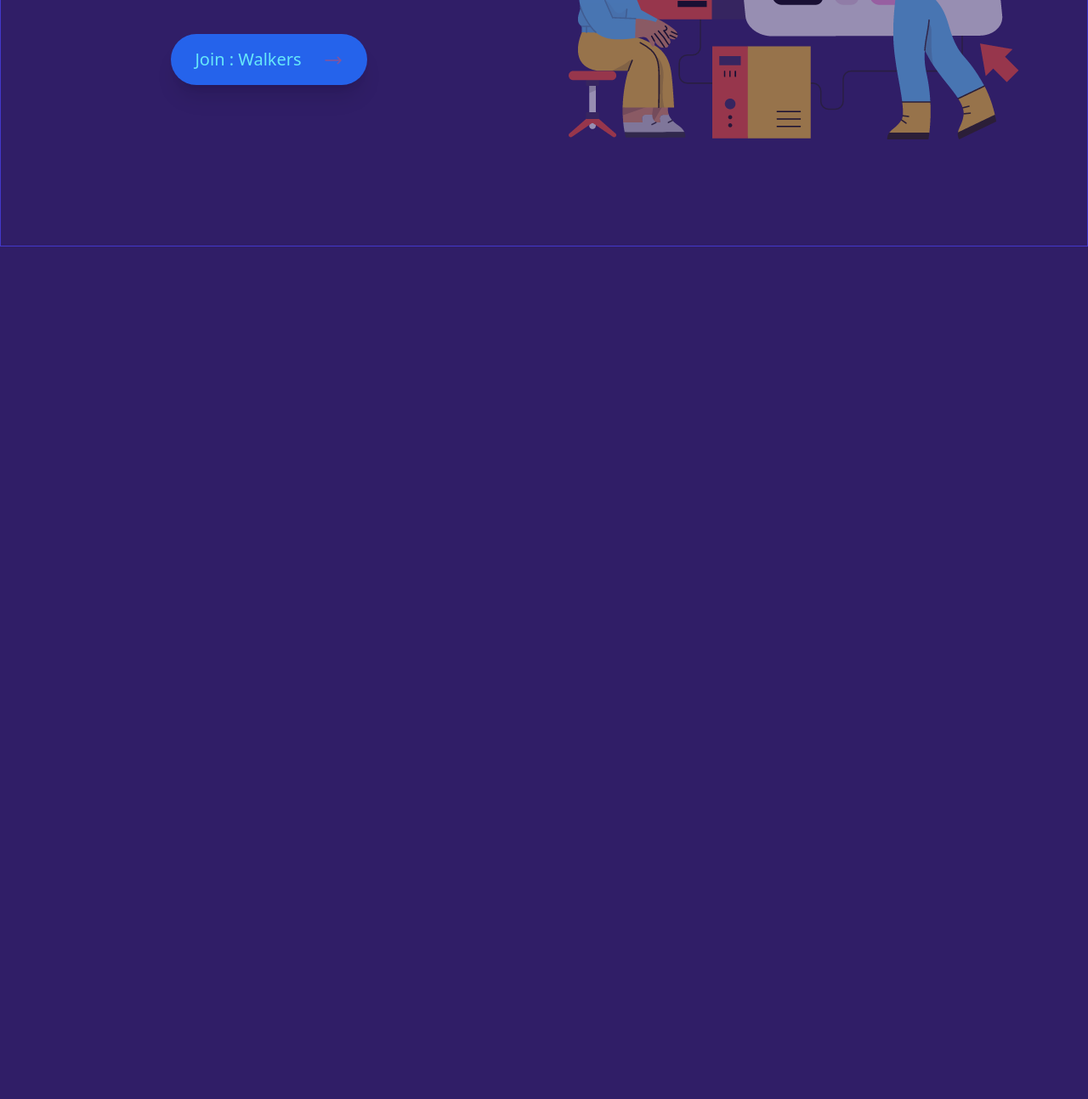
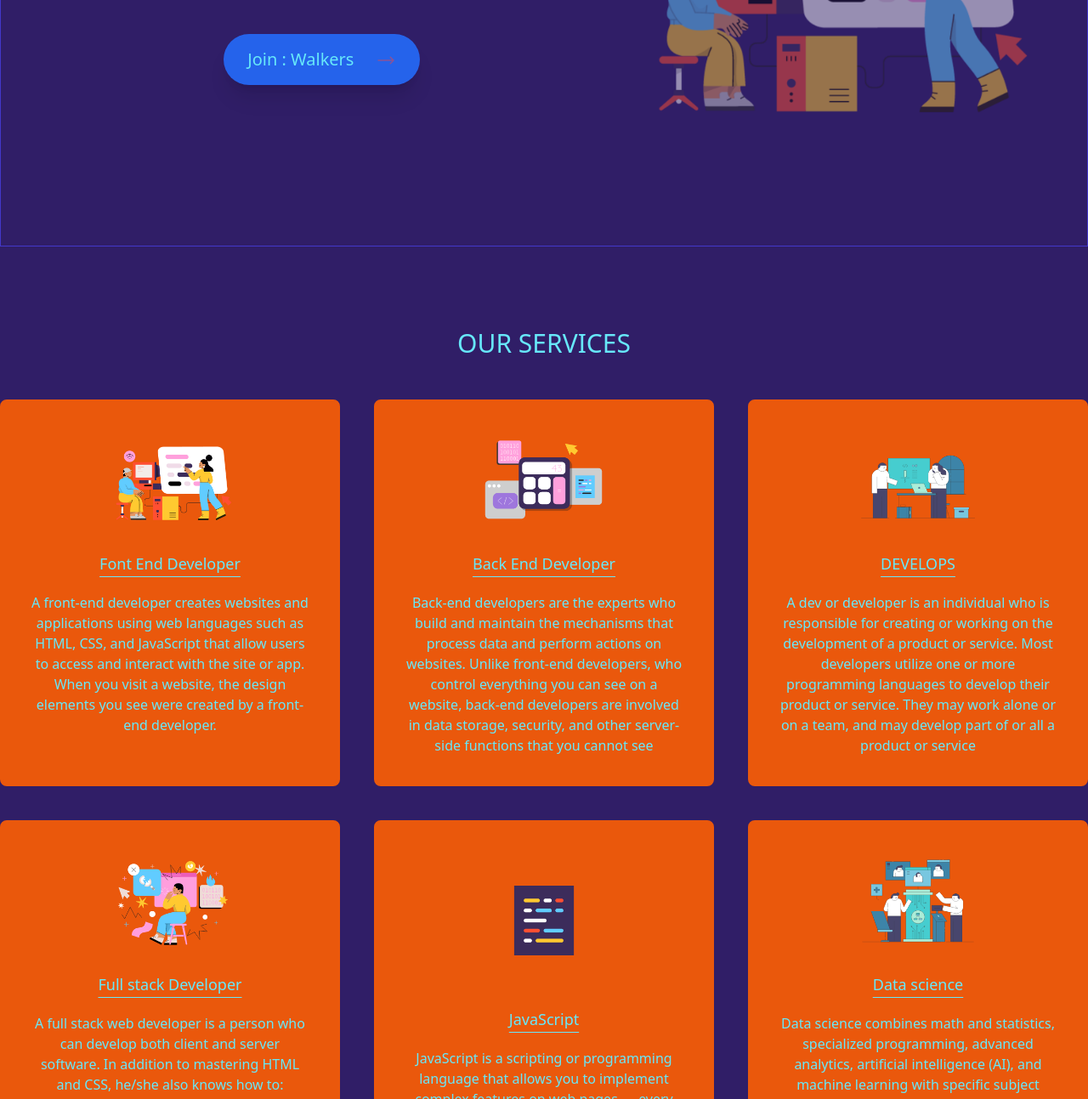
Before and after one commit to lejon369/Tailwind_project1-main, a website built with Vite: page index.html in a window 1280 px wide. Shown: the part 426-1719 px from the top of the page at 85% size. Before the commit the page ends 800 px from the top, so only its background shows below. Built offline with nearby package versions, Linux system fonts and the light colour scheme.

Commit message:
some changes

```diff
--- a/index.html
+++ b/index.html
@@ -1,23 +1,33 @@
 <!DOCTYPE html>
 <html lang="en">
   <head>
-    <meta charset="UTF-8">
-    <meta name="viewport" content="width=device-width, initial-scale=1.0">
+    <meta charset="UTF-8" />
+    <meta name="viewport" content="width=device-width, initial-scale=1.0" />
     <title>learnng tailwin css</title>
 
     <!-- css file -->
-    <link rel="stylesheet" href="css/style.css">
+    <link rel="stylesheet" href="css/style.css" />
   </head>
+
   <body class="bg-[#301E67] text-cyan-300">
-    <nav  class="text-cyan-300 bg-[#301E67] shadow-2xl">
+    <nav class="text-cyan-300 bg-[#301E67] shadow-2xl sticky top-0 z-10">
       <div class="container mx-auto">
         <div class="sm:flex justify-between py-5 items-center">
           <div class="logo text-center mb-3 sm:mb-0">
-                    <a class="text-xl sm:text-3xl" href="#"> <span class="text-orange-600 text-bold">Wa</span>lk<span class="text-orange-600">er</span></a>
+            <a class="text-xl sm:text-3xl" href="#">
+              <span class="text-orange-600 text-bold">Wa</span>lk<span
+                class="text-orange-600"
+                >er</span
+              ></a
+            >
           </div>
 
           <ul class="sm:flex text-xl text-center border-t sm:border-none">
-                    <li class="mt-3 sm:mt-0"><a href="#" class="p-3 text-orange-600 hover:text-orange-700">Home</a></li>
+            <li class="mt-3 sm:mt-0">
+              <a href="#" class="p-3 text-orange-600 hover:text-orange-700"
+                >Home</a
+              >
+            </li>
             <li><a href="#" class="p-3 hover:text-orange-700">Products</a></li>
             <li><a href="#" class="p-3 hover:text-orange-700">Blog</a></li>
             <li><a href="#" class="p-3 hover:text-orange-700">Portfolio</a></li>
@@ -28,18 +38,128 @@
     </nav>
 
     <header>
-        <div class="container mx-auto sm:flex border border-t-0 border-indigo-700 justify-around items-center text-center h-[80vh] px-10 pt-10">
+      <div
+        class="container mx-auto sm:flex border border-t-0 border-indigo-700 justify-around items-center text-center h-[80vh] px-10 pt-10"
+      >
         <div>
-                <h1 class="text-2xl sm:text-5xl md-5 sm:mb-16">Smart Coders: Learining <br> Programing</h1>
-                <button class="bg-blue-600 hover:bg-blue-800 px-7 py-4 rounded-full text-xl shadow-xl">Join : Walkers <svg xmlns="http://www.w3.org/2000/svg" fill="none" viewBox="0 0 24 24" stroke-width="1.5" stroke="currentColor" class="w-6 h-6 inline-block text-red-500 ml-5 animate-pulse">
-                    <path stroke-linecap="round" stroke-linejoin="round" d="M17.25 8.25L21 12m0 0l-3.75 3.75M21 12H3" /></svg>
+          <h1 class="text-2xl sm:text-5xl md-5 sm:mb-16">
+            Smart Coders: Learining Programing
+          </h1>
+          <button
+            class="bg-blue-600 hover:bg-blue-800 px-7 py-4 rounded-full text-xl shadow-xl"
+          >
+            Join : Walkers
+            <svg
+              xmlns="http://www.w3.org/2000/svg"
+              fill="none"
+              viewBox="0 0 24 24"
+              stroke-width="1.5"
+              stroke="currentColor"
+              class="w-6 h-6 inline-block text-red-500 ml-5 animate-pulse"
+            >
+              <path
+                stroke-linecap="round"
+                stroke-linejoin="round"
+                d="M17.25 8.25L21 12m0 0l-3.75 3.75M21 12H3"
+              />
+            </svg>
           </button>
         </div>
 
         <div>
-                <img class="animate-pulse" src="img/had.png" alt="tecnoligy">
+          <img class="animate-pulse" src="img/had.png" alt="tecnoligy" />
         </div>
       </div>
     </header>
+
+    <main class="container mx-auto">
+      <section class="mt-24 my-24">
+        <h2 class="text-3xl text-center mb-12">OUR SERVICES</h2>
+        <div class="grid md:grid-cols-2 lg:grid-cols-3 gap-10">
+          <div class="bg-orange-600 p-8 rounded-lg text-center border-4 border-orange-600 hover:border-cyan-300 cursor-pointer">
+             <img
+              class="w-1/2 mx-auto"
+              src="img/s1.png"
+              alt="fontend_developer"
+                 />
+                 <h4 class="text-lg underline my-5 underline-offset-8">
+              Font End Developer
+                 </h4>
+             <p>
+              A front-end developer creates websites and applications using web
+              languages such as HTML, CSS, and JavaScript that allow users to
+              access and interact with the site or app. When you visit a
+              website, the design elements you see were created by a front-end
+              developer.
+            </p>
+          </div>
+          <div class="bg-orange-600 p-8 rounded-lg text-center border-4 border-orange-600 hover:border-cyan-300 cursor-pointer">
+            <img
+             class="w-1/2 mx-auto"
+             src="img/s3.png"
+             alt="fontend_developer"
+                />
+                <h4 class="text-lg underline my-5 underline-offset-8">
+             Back End Developer
+                </h4>
+            <p>
+                Back-end developers are the experts who build and maintain the mechanisms that process data and perform actions on websites. Unlike front-end developers, who control everything you can see on a website, back-end developers are involved in data storage, security, and other server-side functions that you cannot see
+           </p>
+         </div>
+         <div class="bg-orange-600 p-8 rounded-lg text-center border-4 border-orange-600 hover:border-cyan-300 cursor-pointer">
+            <img
+             class="w-1/2 mx-auto"
+             src="img/s4.png"
+             alt="fontend_developer"
+                />
+                <h4 class="text-lg underline my-5 underline-offset-8">
+             DEVELOPS
+                </h4>
+            <p>
+                A dev or developer is an individual who is responsible for creating or working on the development of a product or service. Most developers utilize one or more programming languages to develop their product or service. They may work alone or on a team, and may develop part of or all a product or service
+           </p>
+         </div>
+         <div class="bg-orange-600 p-8 rounded-lg text-center border-4 border-orange-600 hover:border-cyan-300 cursor-pointer">
+            <img
+             class="w-1/2 mx-auto"
+             src="img/s5.png"
+             alt="fontend_developer"
+                />
+                <h4 class="text-lg underline my-5 underline-offset-8">
+                     Full stack Developer
+                </h4>
+            <p>
+                A full stack web developer is a person who can develop both client and server software. In addition to mastering HTML and CSS, he/she also knows how to: Program a browser (like using JavaScript, jQuery, Angular, or Vue)
+           </p>
+         </div>
+         <div class="bg-orange-600 p-8 rounded-lg text-center border-4 border-orange-600 hover:border-cyan-300 cursor-pointer">
+            <img
+             class="w-1/2 mx-auto"
+             src="img/s7.png"
+             alt="fontend_developer"
+                />
+                <h4 class="text-lg underline my-5 underline-offset-8">
+                    JavaScript
+                </h4>
+            <p>
+                JavaScript is a scripting or programming language that allows you to implement complex features on web pages — every time a web page does more than just sit there and display static information for you to look at — displaying timely content updates, interactive maps, animated 2D/3D graphics, scrolling video jukeboxes, ...
+           </p>
+         </div>
+         <div class="bg-orange-600 p-8 rounded-lg text-center border-4 border-orange-600 hover:border-cyan-300 cursor-pointer">
+            <img
+             class="w-1/2 mx-auto"
+             src="img/s6.png"
+             alt="fontend_developer"
+                />
+                <h4 class="text-lg underline my-5 underline-offset-8">
+                    Data science
+                </h4>
+            <p>
+                Data science combines math and statistics, specialized programming, advanced analytics, artificial intelligence (AI), and machine learning with specific subject matter expertise to uncover actionable insights hidden in an organization’s data. These insights can be used to guide decision making and strategic planning.
+           </p>
+         </div>
+        </div>
+      </section>
+    </main>
   </body>
 </html>
```
Lines whose indentation alone changed are shown as unchanged.
